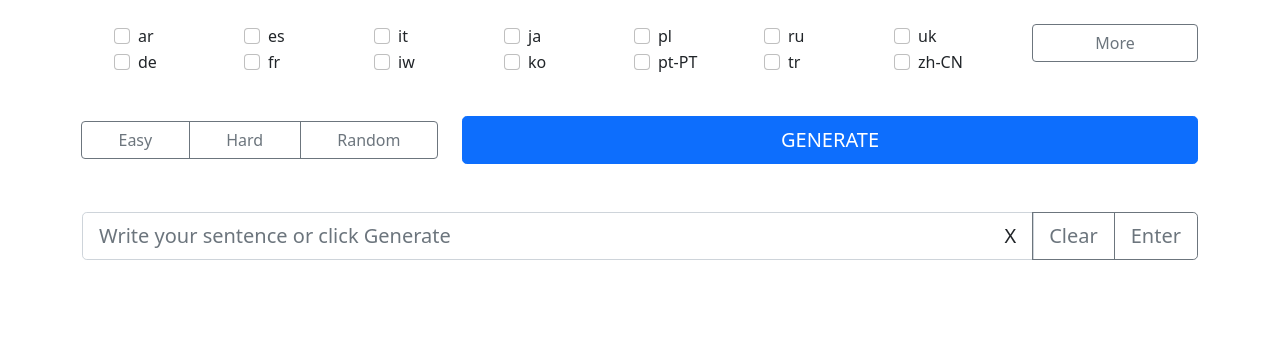
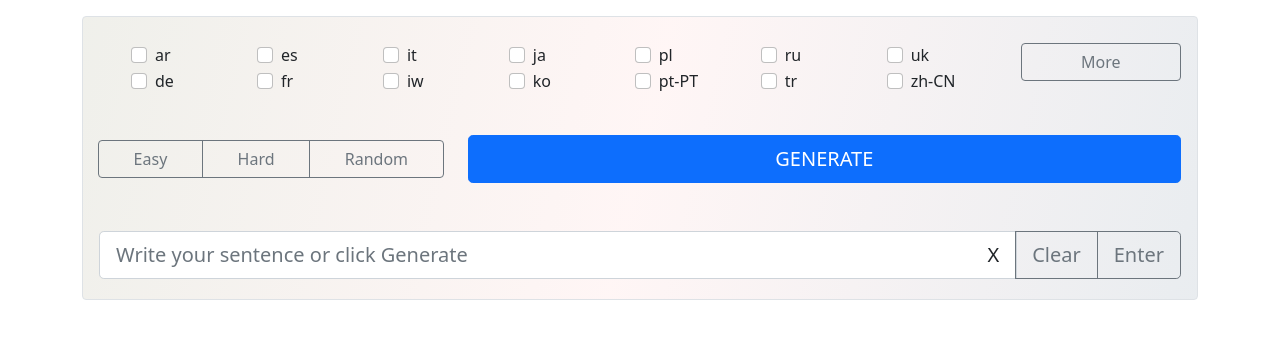
Before and after one commit to nieczuje/multiple-translator, a Flask app: page / in a window 1280 px wide. Shown: the top 339 px of the page. Run offline with Flask 2, Linux system fonts and the light colour scheme; some libraries are stand-ins or nearby versions.

Commit message:
gradient

```diff
--- a/static/css/styles.css
+++ b/static/css/styles.css
@@ -16,3 +16,16 @@ ul.short {
   display: flex;
   align-items: center;
 }
+
+.form_area {
+  background: rgb(131, 58, 180);
+  background: linear-gradient(
+    103deg,
+    rgba(177, 179, 154, 0.2) 0%,
+    rgba(255, 209, 207, 0.2) 50%,
+    rgba(145, 163, 179, 0.2) 100%
+  );
+  border-radius: 4px;
+  padding: 0.1rem 1rem 1rem 1rem;
+  margin-top: 1rem;
+}
--- a/templates/index.html
+++ b/templates/index.html
@@ -37,6 +37,7 @@
   </head>
   <body>
     <div class="container">
+      <div class="form_area border">
         <form method="post">
           <div class="row mt-4">
             <div class="col-10">
@@ -171,6 +172,7 @@
           </div>
         </form>
       </div>
+    </div>
 
     <div class="container">
       <div class="row mt-4">{{content_accordion | safe}}</div>
--- a/translator.py
+++ b/translator.py
@@ -273,9 +273,7 @@ def index():
             sen = MultipleTranslator(english_sentence).multiple_translations(languages)
             # translations = Display().translations(sen)
             translations = [translation.text for translation in sen]
-            print(translations)
             pronunciations = [pronunciation.pronunciation if not (pronunciation.pronunciation in translations or pronunciation.pronunciation == english_sentence) else '&nbsp;' for pronunciation in sen]
-            print(pronunciations)
 
             accordion = Display().accordion(languages, translations, pronunciations)
             small = sentence.level
```
Lines whose indentation alone changed are shown as unchanged.
